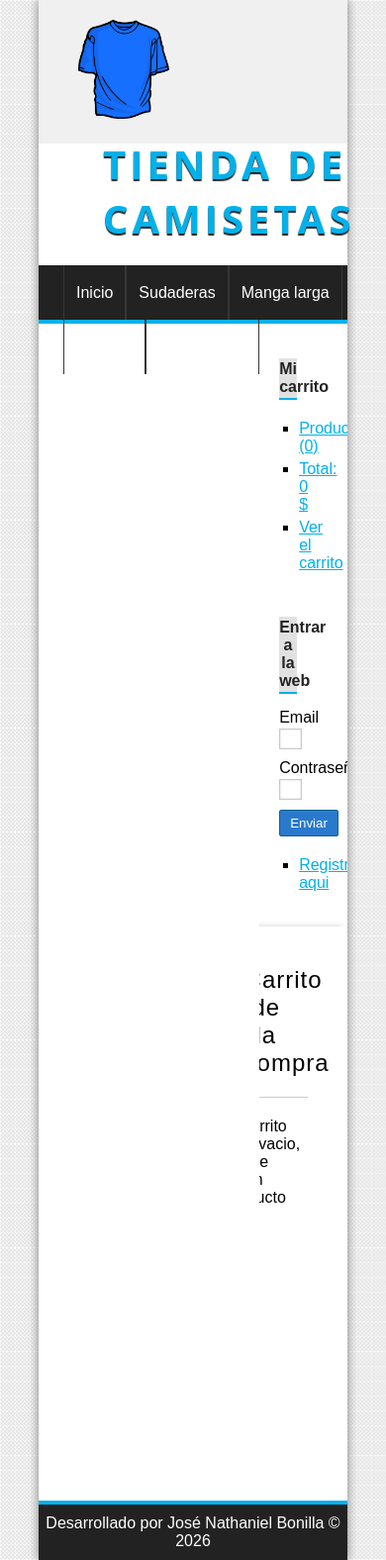
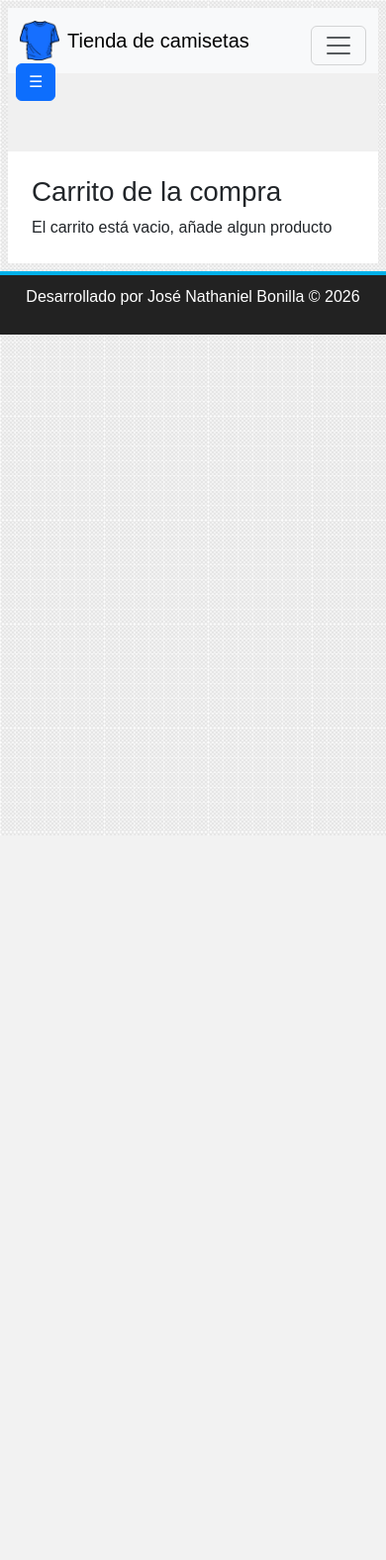
Before and after one commit to N4than13L/tienda_master, a PHP site: page /tienda_master/carrito/index in a window 390 px wide. Shown: the whole page at 99% size. After the commit the page ends 338 px from the top, so only its background shows below. Run offline with PHP 8.4, Linux system fonts and the light colour scheme; data comes from the database, SQL or seed files in the repository.

Commit message:
refactor: update layout and improve responsiveness with Bootstrap integration

```diff
--- a/assets/css/styles.css
+++ b/assets/css/styles.css
@@ -267,12 +267,12 @@ button {
 
 /*CENTRAL*/
 #central {
-  width: 95%;
+  width: 70%;
   min-height: 500px;
   float: right;
   border-left: 1px solid #ccc;
   box-shadow: -5px -1px 5px #ddd;
-  padding: 40px;
+  padding: 20px;
 }
 
 #central h1 {
--- a/views/layout/footer.php
+++ b/views/layout/footer.php
@@ -2,14 +2,16 @@
 </div>
 
 <!-- scripts para javascript -->
+<!-- Bootstrap JS bundle (Popper incluido) -->
+<script src="https://cdn.jsdelivr.net/npm/bootstrap@5.3.2/dist/js/bootstrap.bundle.min.js"></script>
 <script src="js/save/save.js"></script>
 <script src="js/app.js"></script>
+</div>
 
 <!-- PIE DE PÁGINA -->
 <footer id="footer">
 	<p>Desarrollado por José Nathaniel Bonilla &copy; <?= date('Y') ?></p>
 </footer>
-</div>
 </body>
 
 </html>
--- a/views/layout/header.php
+++ b/views/layout/header.php
@@ -1,35 +1,46 @@
 <!DOCTYPE HTML>
 <html lang="es">
+
 <head>
 	<meta charset="utf-8" />
 	<title>Tienda de Camisetas</title>
-		<link rel="stylesheet" href="<?=base_url?>assets/css/styles.css" />
+	<!-- Bootstrap CSS -->
+	<link rel="stylesheet" href="https://cdn.jsdelivr.net/npm/bootstrap@5.3.2/dist/css/bootstrap.min.css" />
+	<!-- Font Awesome -->
+	<link rel="stylesheet" href="https://cdnjs.cloudflare.com/ajax/libs/font-awesome/6.4.0/css/all.min.css" />
+	<!-- Custom styles -->
+	<link rel="stylesheet" href="<?= base_url ?>assets/css/styles.css" />
 </head>
+
 <body>
-		<div id="container">
-			<!-- CABECERA -->
+	<div class="m-2">
+		<!-- CABECERA + NAVBAR -->
 		<header id="header">
-				<div id="logo">
-					<img src="<?=base_url?>assets/img/camiseta.png" alt="Camiseta Logo" />
-					<a href="<?=base_url?>">
+			<nav class="navbar navbar-expand-lg navbar-light bg-light">
+				<div class="container-fluid">
+					<a class="navbar-brand d-flex align-items-center" href="<?= base_url ?>">
+						<img src="<?= base_url ?>assets/img/camiseta.png" alt="Camiseta Logo" width="40" height="40" class="d-inline-block align-text-top me-2" />
 						Tienda de camisetas
 					</a>
-				</div>
-			</header>
-
-			<!-- MENU -->
+					<!-- Sidebar toggle moved to sidebar.php -->
+					<button class="navbar-toggler" type="button" data-bs-toggle="collapse" data-bs-target="#mainNavbar" aria-controls="mainNavbar" aria-expanded="false" aria-label="Toggle navigation">
+						<span class="navbar-toggler-icon"></span>
+					</button>
+					<div class="collapse navbar-collapse" id="mainNavbar">
+						<ul class="navbar-nav me-auto mb-2 mb-lg-0">
+							<li class="nav-item">
+								<a class="nav-link" href="<?= base_url ?>">Inicio</a>
+							</li>
 							<?php $categorias = Utils::showCategorias(); ?>
-			<nav id="menu">
-				<ul>
-					<li>
-						<a href="<?=base_url?>">Inicio</a>
-					</li>
-					<?php while($cat = $categorias->fetch_object()): ?>
-						<li>
-							<a href="<?=base_url?>categoria/ver&id=<?=$cat->id?>"><?=$cat->nombre?></a>
+							<?php while ($cat = $categorias->fetch_object()): ?>
+								<li class="nav-item">
+									<a class="nav-link" href="<?= base_url ?>categoria/ver&id=<?= $cat->id ?>"><?= $cat->nombre ?></a>
 								</li>
 							<?php endwhile; ?>
 						</ul>
+					</div>
+				</div>
 			</nav>
+		</header>
 
 		<div id="content">
--- a/views/layout/sidebar.php
+++ b/views/layout/sidebar.php
@@ -1,21 +1,91 @@
-<!-- BARRA LATERAL -->
-<aside id="lateral">
+<!-- BARRA LATERAL: Offcanvas (móvil) + sidebar estático (escritorio) -->
+<!-- Sidebar toggle (visible on small screens): fixed button for easy access -->
+<button class="btn btn-primary d-lg-none position-fixed mt-5" type="button" data-bs-toggle="offcanvas" data-bs-target="#offcanvasSidebar" aria-controls="offcanvasSidebar" aria-label="Abrir menú" style="top:1rem; left:1rem; z-index:1080;">
+	&#9776;
+</button>
 
+<!-- Offcanvas para pantallas pequeñas -->
+<div class="offcanvas offcanvas-start" tabindex="-1" id="offcanvasSidebar" aria-labelledby="offcanvasSidebarLabel">
+	<div class="offcanvas-header">
+		<h5 class="offcanvas-title" id="offcanvasSidebarLabel">Menú</h5>
+		<button type="button" class="btn-close text-reset" data-bs-dismiss="offcanvas" aria-label="Cerrar"></button>
+	</div>
+	<div class="offcanvas-body">
+		<!-- CATEGORÍAS (offcanvas) -->
+		<div class="mb-3">
+			<h5>Categorías</h5>
+			<div class="list-group">
+				<a href="<?= base_url ?>" class="list-group-item list-group-item-action">Inicio</a>
+				<?php $categorias_off = Utils::showCategorias(); ?>
+				<?php while ($cat_off = $categorias_off->fetch_object()): ?>
+					<a href="<?= base_url ?>categoria/ver&id=<?= $cat_off->id ?>" class="list-group-item list-group-item-action"><?= $cat_off->nombre ?></a>
+				<?php endwhile; ?>
+			</div>
+		</div>
+
+		<!-- CARRO DE LA COMPRA (offcanvas) -->
+		<div id="carrito-offcanvas" class="block_aside">
+			<h3>Mi carrito</h3>
+			<ul>
+				<?php $stats = Utils::statsCarrito(); ?>
+				<li><a href="<?= base_url ?>carrito/index">Productos (<?= $stats['count'] ?>)</a></li>
+				<li><a href="<?= base_url ?>carrito/index">Total: <?= $stats['total'] ?> $</a></li>
+				<li><a href="<?= base_url ?>carrito/index">Ver el carrito</a></li>
+			</ul>
+		</div>
+
+		<!-- LOGIN / MENÚ (offcanvas) -->
+		<div id="login-offcanvas" class="block_aside">
+			<?php if (!isset($_SESSION['identity'])): ?>
+				<h3>Entrar a la web</h3>
+				<form action="<?= base_url ?>usuario/login" method="post">
+					<label for="email">Email</label>
+					<input type="email" name="email" />
+					<label for="password">Contraseña</label>
+					<input type="password" name="password" />
+					<input type="submit" value="Enviar" />
+				</form>
+			<?php else: ?>
+				<h3><?= $_SESSION['identity']->nombre ?> <?= $_SESSION['identity']->apellidos ?></h3>
+			<?php endif; ?>
+			<ul>
+				<?php if (isset($_SESSION['admin'])): ?>
+					<li><a href="<?= base_url ?>categoria/index">Gestionar categorias</a></li>
+					<li><a href="<?= base_url ?>producto/gestion">Gestionar productos</a></li>
+					<li><a href="<?= base_url ?>pedido/gestion">Gestionar pedidos</a></li>
+				<?php endif; ?>
+
+				<?php if (isset($_SESSION['identity'])): ?>
+					<li><a href="<?= base_url ?>pedido/mis_pedidos">Mis pedidos</a></li>
+					<li><a href="<?= base_url ?>usuario/logout">Cerrar sesión</a></li>
+				<?php else: ?>
+					<li><a href="<?= base_url ?>usuario/registro">Registrate aqui</a></li>
+				<?php endif; ?>
+			</ul>
+		</div>
+	</div>
+</div>
+
+<!-- Sidebar visible en pantallas grandes -->
+<aside id="lateral" class="d-none d-lg-block">
+
+	<!-- CARRO DE LA COMPRA -->
 	<div id="carrito" class="block_aside">
 		<h3>Mi carrito</h3>
 		<ul>
 			<?php $stats = Utils::statsCarrito(); ?>
-			<li><a href="<?=base_url?>carrito/index">Productos (<?=$stats['count']?>)</a></li>
-			<li><a href="<?=base_url?>carrito/index">Total: <?=$stats['total']?> $</a></li>
-			<li><a href="<?=base_url?>carrito/index">Ver el carrito</a></li>
+			<li><a href="<?= base_url ?>carrito/index">Productos (<?= $stats['count'] ?>)</a></li>
+			<li><a href="<?= base_url ?>carrito/index">Total: <?= $stats['total'] ?> $</a></li>
+			<li><a href="<?= base_url ?>carrito/index">Ver el carrito</a></li>
 		</ul>
 	</div>
 
 	<div id="login" class="block_aside">
 
-		<?php if(!isset($_SESSION['identity'])): ?>
+		<!-- FORMULARIO DE LOGIN -->
+		<?php if (!isset($_SESSION['identity'])): ?>
 			<h3>Entrar a la web</h3>
-			<form action="<?=base_url?>usuario/login" method="post">
+			<form action="<?= base_url ?>usuario/login" method="post">
 				<label for="email">Email</label>
 				<input type="email" name="email" />
 				<label for="password">Contraseña</label>
@@ -23,26 +93,25 @@
 				<input type="submit" value="Enviar" />
 			</form>
 		<?php else: ?>
-			<h3><?=$_SESSION['identity']->nombre?> <?=$_SESSION['identity']->apellidos?></h3>
+			<h3><?= $_SESSION['identity']->nombre ?> <?= $_SESSION['identity']->apellidos ?></h3>
 		<?php endif; ?>
-
 		<ul>
-			<?php if(isset($_SESSION['admin'])): ?>
-				<li><a href="<?=base_url?>categoria/index">Gestionar categorias</a></li>
-				<li><a href="<?=base_url?>producto/gestion">Gestionar productos</a></li>
-				<li><a href="<?=base_url?>pedido/gestion">Gestionar pedidos</a></li>
+			<!-- MENÚ DE ADMINISTRACIÓN -->
+			<?php if (isset($_SESSION['admin'])): ?>
+				<li><a href="<?= base_url ?>categoria/index">Gestionar categorias</a></li>
+				<li><a href="<?= base_url ?>producto/gestion">Gestionar productos</a></li>
+				<li><a href="<?= base_url ?>pedido/gestion">Gestionar pedidos</a></li>
 			<?php endif; ?>
 
-			<?php if(isset($_SESSION['identity'])): ?>
-				<li><a href="<?=base_url?>pedido/mis_pedidos">Mis pedidos</a></li>
-				<li><a href="<?=base_url?>usuario/logout">Cerrar sesión</a></li>
+			<?php if (isset($_SESSION['identity'])): ?>
+				<li><a href="<?= base_url ?>pedido/mis_pedidos">Mis pedidos</a></li>
+				<li><a href="<?= base_url ?>usuario/logout">Cerrar sesión</a></li>
 			<?php else: ?>
-				<li><a href="<?=base_url?>usuario/registro">Registrate aqui</a></li>
+				<li><a href="<?= base_url ?>usuario/registro">Registrate aqui</a></li>
 			<?php endif; ?>
 		</ul>
 	</div>
-
 </aside>
 
 <!-- CONTENIDO CENTRAL -->
-<div id="central">
+<div class="m-4">
```
Also changed, not shown: controllers/CategoriaController.php (+13 -9 lines), controllers/ErrorController.php (+4 -3 lines), controllers/PedidoController.php (+32 -27 lines), controllers/ProductoController.php (+38 -33 lines). Lines whose indentation alone changed are shown as unchanged.
